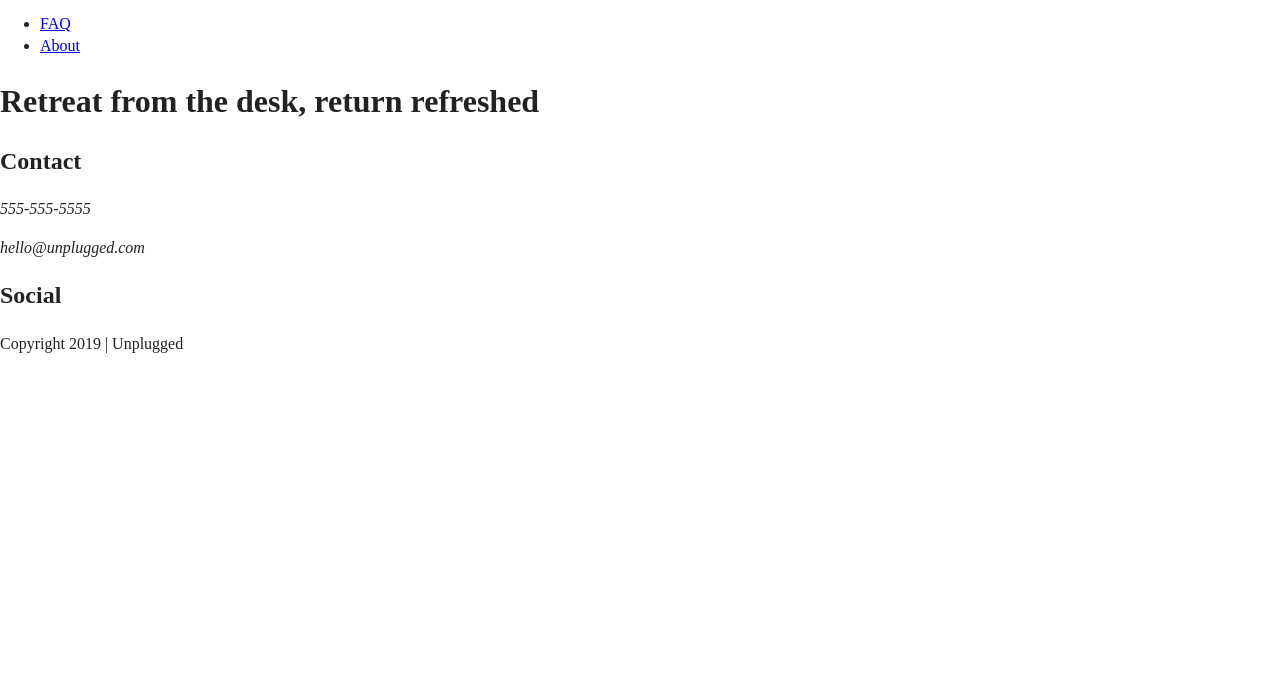
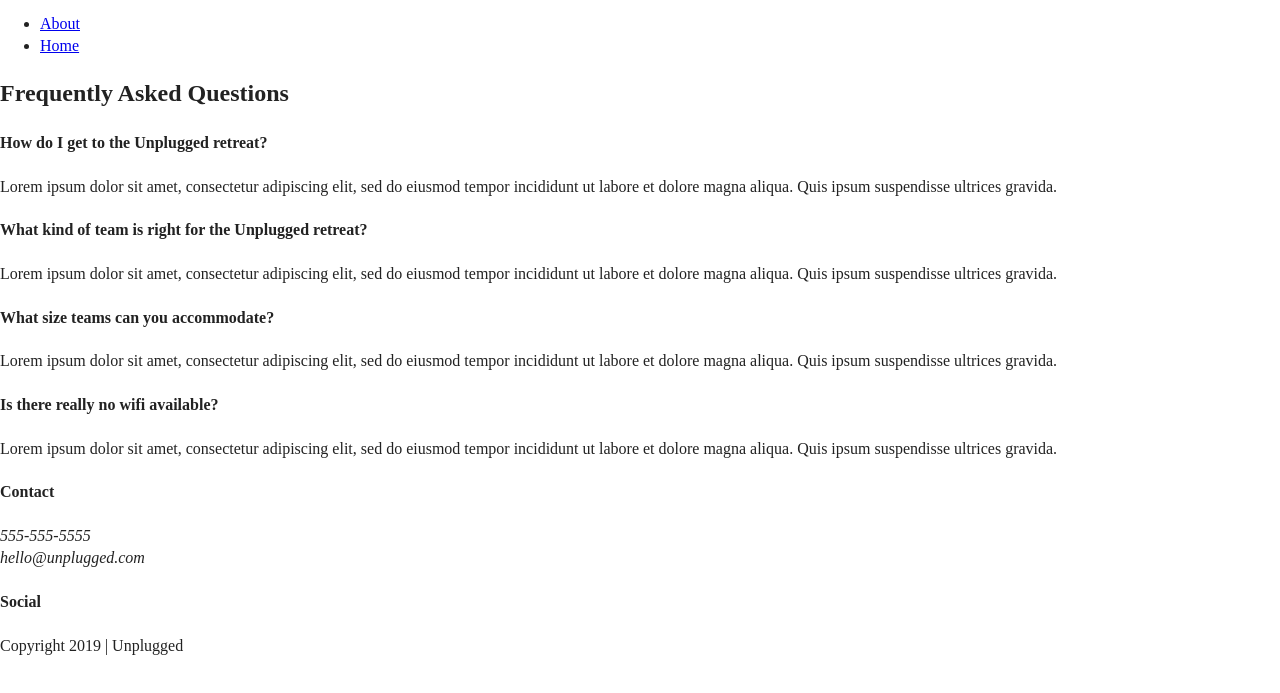
Before and after one commit to nath248/unplugged-retreat, a website: page faq/index.html in a window 1280 px wide. Shown: the part 27-720 px from the top of the page. Drawn offline with Linux system fonts and the light colour scheme.

Commit message:
added content to the faq page

```diff
--- a/faq/index.html
+++ b/faq/index.html
@@ -30,27 +30,47 @@
         <div class="header-divider"></div>
         <nav>
           <ul>
-            <li><a href="faq/index.html" target="_blank">FAQ</a></li>
-            <li><a href="about/index.html" target="_blank">About</a></li>
+            <li><a href="../about/index.html" target="_blank">About</a></li>
+            <li><a href="index.html" target="_blank">Home</a></li>
           </ul>
         </nav>
-        <h1>Retreat from the desk, return refreshed</h1>
     </div>
   </header>
 
+  <main class="faq">
+    <div class="content-wrapper">
+      <h2>Frequently Asked Questions</h2>
+      <div class="faq-content">
+        <h4>How do I get to the Unplugged retreat?</h4>
+        <p>Lorem ipsum dolor sit amet, consectetur adipiscing elit, sed do eiusmod tempor incididunt ut labore et dolore magna aliqua. Quis ipsum suspendisse ultrices gravida.</p>
+      </div>
+      <div class="faq-content">
+          <h4>What kind of team is right for the Unplugged retreat?</h4>
+          <p>Lorem ipsum dolor sit amet, consectetur adipiscing elit, sed do eiusmod tempor incididunt ut labore et dolore magna aliqua. Quis ipsum suspendisse ultrices gravida.</p>
+      </div>
+      <div class="faq-content">
+        <h4>What size teams can you accommodate?</h4>
+        <p>Lorem ipsum dolor sit amet, consectetur adipiscing elit, sed do eiusmod tempor incididunt ut labore et dolore magna aliqua. Quis ipsum suspendisse ultrices gravida.</p>
+      </div>
+      <div class="faq-content">
+        <h4>Is there really no wifi available?</h4>
+        <p>Lorem ipsum dolor sit amet, consectetur adipiscing elit, sed do eiusmod tempor incididunt ut labore et dolore magna aliqua. Quis ipsum suspendisse ultrices gravida.</p>
+      </div>
+    </div>
+  </main>
 
   <footer>
     <div class="content-wrapper">
       <div class="footer-content">
         <div class="contact">
-          <h2>Contact</h2>
+          <h4>Contact</h4>
           <address>
-            <p>555-555-5555</p>
-            <p>hello@unplugged.com</p>
+            <p>555-555-5555<br>
+            hello@unplugged.com</p>
           </address>
         </div>
         <div class="social">
-          <h2>Social</h2>
+          <h4>Social</h4>
           <div class="social-icons">
             <p><a href="https://www.facebook.com" target="_blank"></a></p>
             <p><a href="https://www.twitter.com" target="_blank"></a></p>
```
